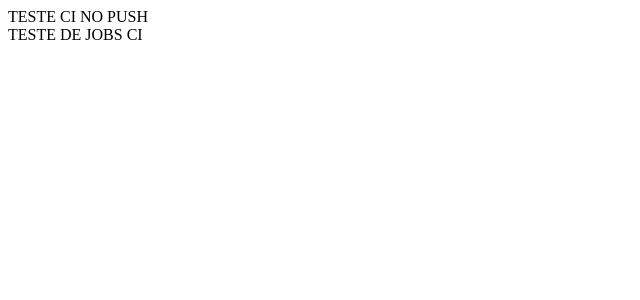
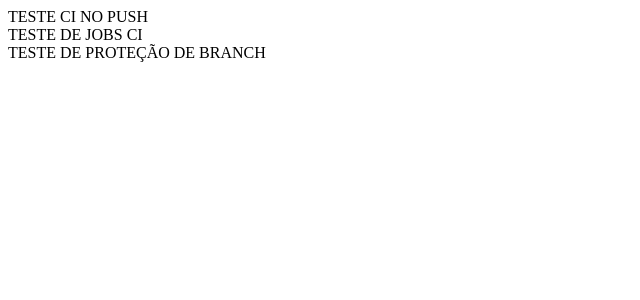
Before and after one commit to rafaelottdev/teste-ci-cd, a Next.js app: page / in a window 1280 px wide. Shown: the top 300 px of the page, without its empty margins (0-640 px from the left). Built offline with nearby package versions, Linux system fonts and the light colour scheme.

Commit message:
teste de proteção de branch

```diff
--- a/src/app/page.tsx
+++ b/src/app/page.tsx
@@ -3,6 +3,7 @@ export default function Home() {
     <div>
       <section>TESTE CI NO PUSH</section>
       <section>TESTE DE JOBS CI</section>
+      <section>TESTE DE PROTEÇÃO DE BRANCH</section>
     </div>
   );
 }
```
